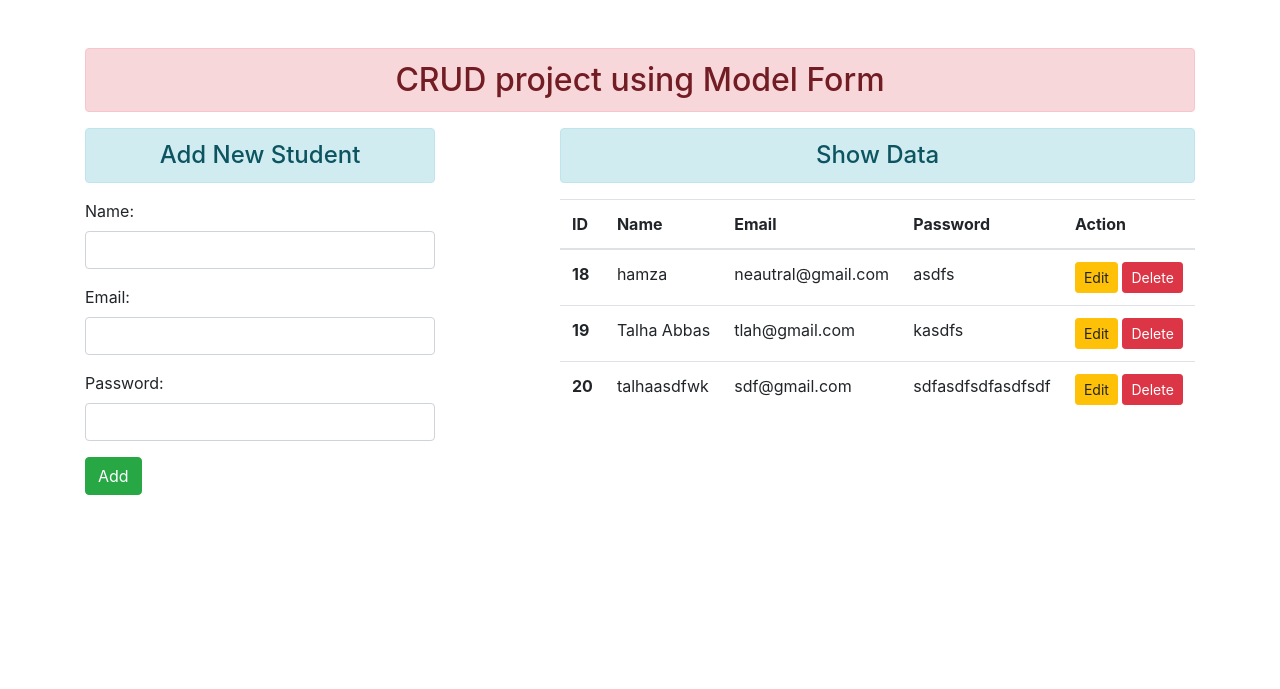
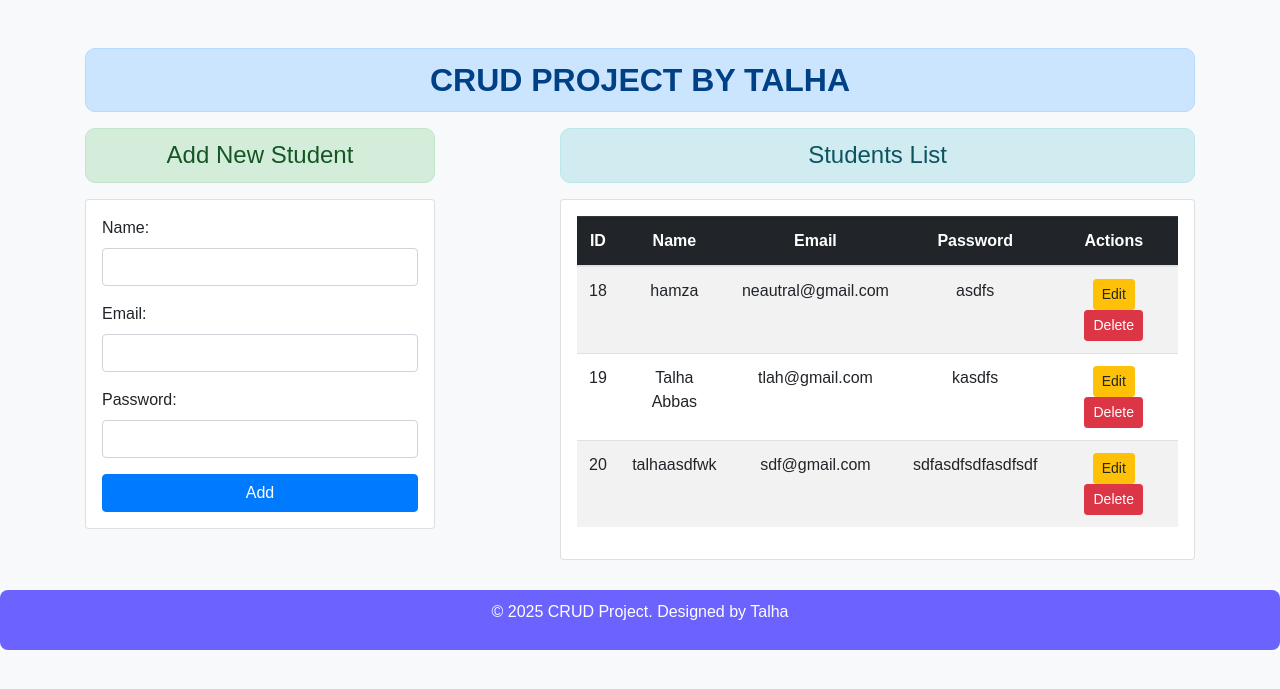
Before and after one commit to talhawkk/CRUD-Project-using-Django, a Django app: page / in a window 1280 px wide. Shown: the top 689 px of the page. Run offline with Django 5.2, Linux system fonts and the light colour scheme; data comes from the database, SQL or seed files in the repository; both versions use the stored data as it was after the commit; some libraries are stand-ins or nearby versions.

Commit message:
changed the UI, changes in frontend, in all templates files

```diff
--- a/CRUD/enroll/templates/enroll/addshow.html
+++ b/CRUD/enroll/templates/enroll/addshow.html
@@ -1,52 +1,56 @@
-{% extends 'enroll/home.html' %}
-{%block content %}
+{% extends 'enroll/base.html' %}
+{% block content %}
 <div class="row">
+    <!-- Add Student Form -->
     <div class="col-sm-4">
-        <h4 class="text-center alert alert-info">Add New Student</h4>
-        <form action="", method="POST">{% csrf_token %}
-            {{form.as_p}}
-
-            <button type="submit" class="btn btn-success">Add</button>
+        <h4 class="text-center alert alert-success">Add New Student</h4>
+        <div class="card shadow-sm p-3">
+            <form action="" method="POST">{% csrf_token %}
+                {{ form.as_p }}
+                <div class="text-center mt-3">
+                    <button type="submit" class="btn btn-primary w-100">Add</button>
+                </div>
             </form>
         </div>
+    </div>
+
+    <!-- Show Data Table -->
     <div class="col-sm-7 offset-1">
-        <h4 class="text-center alert alert-info">Show Data</h4>
+        <h4 class="text-center alert alert-info">Students List</h4>
+        <div class="card shadow-sm p-3">
             {% if stud %}
-        <table class="table table-hover">
-            <thead>
+            <table class="table table-striped table-hover">
+                <thead class="table-dark text-center">
                     <tr>
                         <th scope="col">ID</th>
                         <th scope="col">Name</th>
                         <th scope="col">Email</th>
                         <th scope="col">Password</th>
-                <th>Action</th>
+                        <th scope="col">Actions</th>
                     </tr>
                 </thead>
-            <tbody>
+                <tbody class="text-center">
                     {% for s in stud %}
                     <tr>
-                  <th scope="row">{{s.id}}</th>
-                  <td>{{s.name}}</td>
-                  <td>{{s.email}}</td>
-                  <td>{{s.password}}</td>
-                  <td><a href="{% url 'update1' s.id %}" class="btn btn-warning btn-sm">Edit</a>
-                  <form action="{% url 'delete1' s.id %}" method="POST" class="d-inline"> {% csrf_token %}<button type="submit" class="btn btn-danger btn-sm">Delete</button>
+                        <td>{{ s.id }}</td>
+                        <td>{{ s.name }}</td>
+                        <td>{{ s.email }}</td>
+                        <td>{{ s.password }}</td>
+                        <td>
+                            <a href="{% url 'update1' s.id %}" class="btn btn-warning btn-sm">Edit</a>
+                            <form action="{% url 'delete1' s.id %}" method="POST" class="d-inline">
+                                {% csrf_token %}
+                                <button type="submit" class="btn btn-danger btn-sm">Delete</button>
                             </form>
                         </td>
                     </tr>
-
                     {% endfor %}
-
                 </tbody>
             </table>
-
-
-
             {% else %}
-        <h4 class="text-center alert alert-info">No Data Found</h4>
+            <h4 class="text-center alert alert-warning">No Data Found</h4>
             {% endif %}
-
         </div>
-
+    </div>
 </div>
 {% endblock content %}
--- /dev/null
+++ b/CRUD/enroll/templates/enroll/base.html
@@ -0,0 +1,47 @@
+<!DOCTYPE html>
+{% load static %}
+<html lang="en">
+<head>
+    <meta charset="UTF-8">
+    <meta name="viewport" content="width=device-width, initial-scale=1.0">
+    <title>CRUD by TALHAwkk</title>
+    <link rel="stylesheet" href="{% static 'enroll/css/bootstrap.css' %}">
+    <style>
+        body {
+            background-color: #f8f9fa;
+            font-family: 'Arial', sans-serif;
+        }
+        .container {
+            margin-top: 40px;
+        }
+        .alert {
+            border-radius: 10px;
+        }
+        h2 {
+            color: #6c63ff;
+            font-weight: bold;
+            text-transform: uppercase;
+        }
+        footer {
+            margin-top: 30px;
+            background-color: #6c63ff;
+            color: white;
+            text-align: center;
+            padding: 10px 0;
+            border-radius: 8px;
+        }
+    </style>
+</head>
+<body>
+    <div class="container mt-5">
+        <h2 class="text-center alert alert-primary">CRUD Project by Talha</h2>
+        {% block content %}{% endblock content %}
+    </div>
+    <footer>
+        <p>&copy; 2025 CRUD Project. Designed by Talha</p>
+    </footer>
+    <script src="{% static 'enroll/js/jquery.js' %}"></script>
+    <script src="{% static 'enroll/js/popper.js' %}"></script>
+    <script src="{% static 'enroll/js/bootstrap.js' %}"></script>
+</body>
+</html>
--- a/CRUD/enroll/templates/enroll/home.html
+++ /dev/null
@@ -1,23 +0,0 @@
-<!DOCTYPE html>
-{% load static %}
-<html lang="en">
-<head>
-    <meta charset="UTF-8">
-    <meta name="viewport" content="width=device-width, initial-scale=1.0">
-    <title>CRUD by TALHAwkk</title>
-    <link rel="stylesheet" href="{% static 'enroll/css/bootstrap.css' %}">
-</head>
-<body>
-    <div class="container mt-5">
-        <h2 class="text-center alert alert-danger">CRUD project using Model Form</h2>
-
-        {%block content%}{% endblock content %}
-    </div>
-
-
-
-<script src="{% static 'enroll/js/jquery.js' %}"></script>
-<script src="{% static 'enroll/js/popper.js' %}"></script>
-<script src="{% static 'enroll/js/bootstrap.js' %}"></script>
-</body>
-</html>
--- a/CRUD/enroll/urls.py
+++ b/CRUD/enroll/urls.py
@@ -3,7 +3,7 @@ from . import views
 urlpatterns = [
     path('home/',views.show),
     path('',views.addshow, name='addshow'),
-    path('update/',views.update),
+    # path('update/',views.update),
     path('delete<int:id>/', views.delete, name='delete1'),
     path('<int:id>/', views.update, name='update1')
 ]
--- a/CRUD/enroll/views.py
+++ b/CRUD/enroll/views.py
@@ -16,7 +16,7 @@ def show(request):
     #         # return render(request,'enroll/home.html',{'form':fm.cleaned_data})
     # else:
         # fm=StudentForm()
-    return render(request,'enroll/home.html',)
+    return render(request,'enroll/base.html',)
 
 
 def addshow(request):
```
Also changed, not shown: CRUD/enroll/templates/enroll/update.html (+12 -11 lines), CRUD/db.sqlite3. Lines whose indentation alone changed are shown as unchanged.
